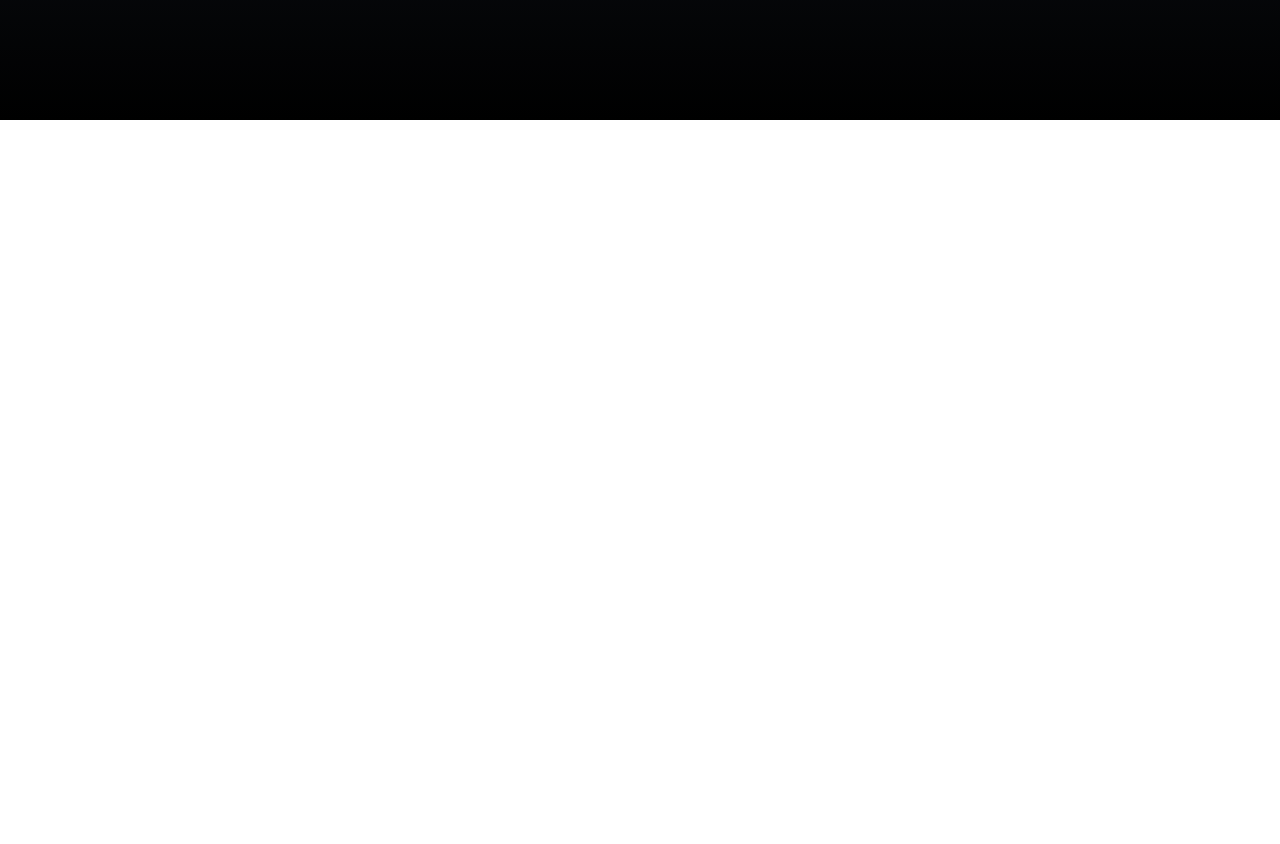
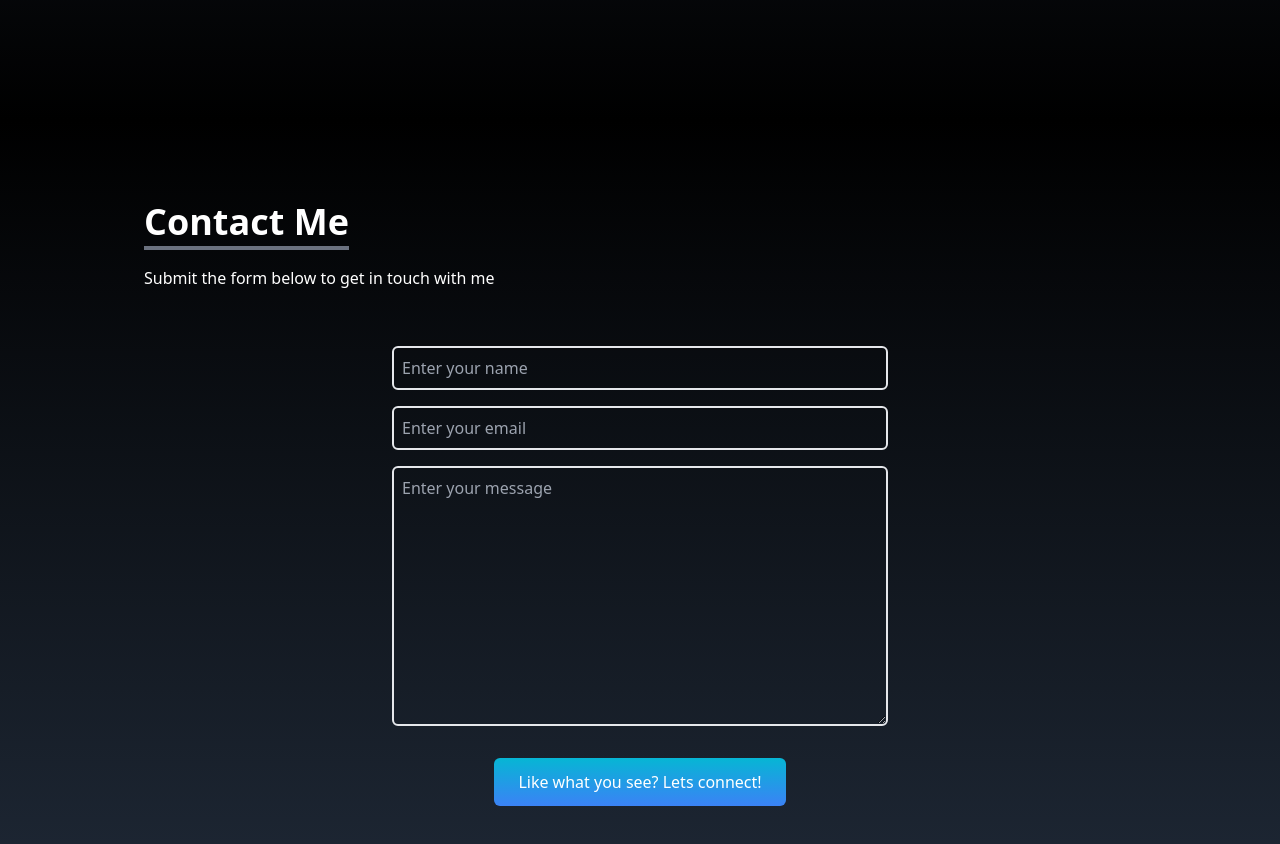
Before and after one commit to shubhammathur45/shubhamPortfolio, a React (Vite) app: page / in a window 1280 px wide. Shown: the part 2280-3124 px from the top of the page. Before the commit the page ends 2400 px from the top, so only its background shows below. Built offline with nearby package versions, Linux system fonts and the light colour scheme.

Commit message:
Adding Contact section and react scroll dependency

```diff
--- a/package.json
+++ b/package.json
@@ -12,7 +12,8 @@
   "dependencies": {
     "react": "^19.0.0",
     "react-dom": "^19.0.0",
-    "react-icons": "^5.4.0"
+    "react-icons": "^5.4.0",
+    "react-scroll": "^1.9.2"
   },
   "devDependencies": {
     "@eslint/js": "^9.19.0",
--- a/src/App.jsx
+++ b/src/App.jsx
@@ -5,6 +5,7 @@ import './index.css';
 import SocialLinks from './components/SocialLinks.jsx';
 import About from './components/About.jsx'
 import Skills from './components/Skills.jsx'
+import Contact from './components/Contact.jsx'
 
 function App() {
   const [count, setCount] = useState(0)
@@ -15,6 +16,7 @@ function App() {
      <Home />
      <About/>
      <Skills/>
+     <Contact/>
      <SocialLinks/>
     </>
   )
--- /dev/null
+++ b/src/components/Contact.jsx
@@ -0,0 +1,30 @@
+import React from 'react'
+
+const Contact = () => {
+  return (
+    <div name='contact' className='w-full h-screen bg-gradient-to-b from-black to-gray-800 p-4 text-white'>
+      <div className='flex flex-col p-4 justify-center max-w-screen-lg mx-auto h-full'>
+        <div className='pb-8'>
+            <p className='text-4xl font-bold inline border-b-4 border-gray-500'>Contact Me</p>
+            <p className='py-6'>
+                Submit the form below to get in touch with me
+            </p>
+        </div>
+
+        <div className='flex justify-center items-center'>
+            <form action='https://getform.io/f/apjnmlka' method='POST' className='flex flex-col w-full md:w-1/2'>
+            <input type='text' name='name' placeholder='Enter your name' className='p-2 bg-transparent border-2 rounded-md text-white focus:outline-none'></input>
+            <input type='text' name='email' placeholder='Enter your email' className='p-2 bg-transparent border-2 my-4 rounded-md text-white focus:outline-none'></input>
+            <textarea name='message' rows='10' placeholder='Enter your message' className='p-2 bg-transparent border-2 rounded-md text-white focus:outline-none'></textarea>
+            <button
+            className='text-white bg-gradient-to-b from-cyan-500 to-blue-500 px-6 py-3 my-8 mx-auto flex items-center rounded-md hover:scale-110 duration-300 '>
+                Like what you see? Lets connect!
+            </button>
+            </form>
+        </div>
+      </div>
+    </div>
+  )
+}
+
+export default Contact
```
Also changed, not shown: 1 other file (tests, documents, lock files or other folders).
